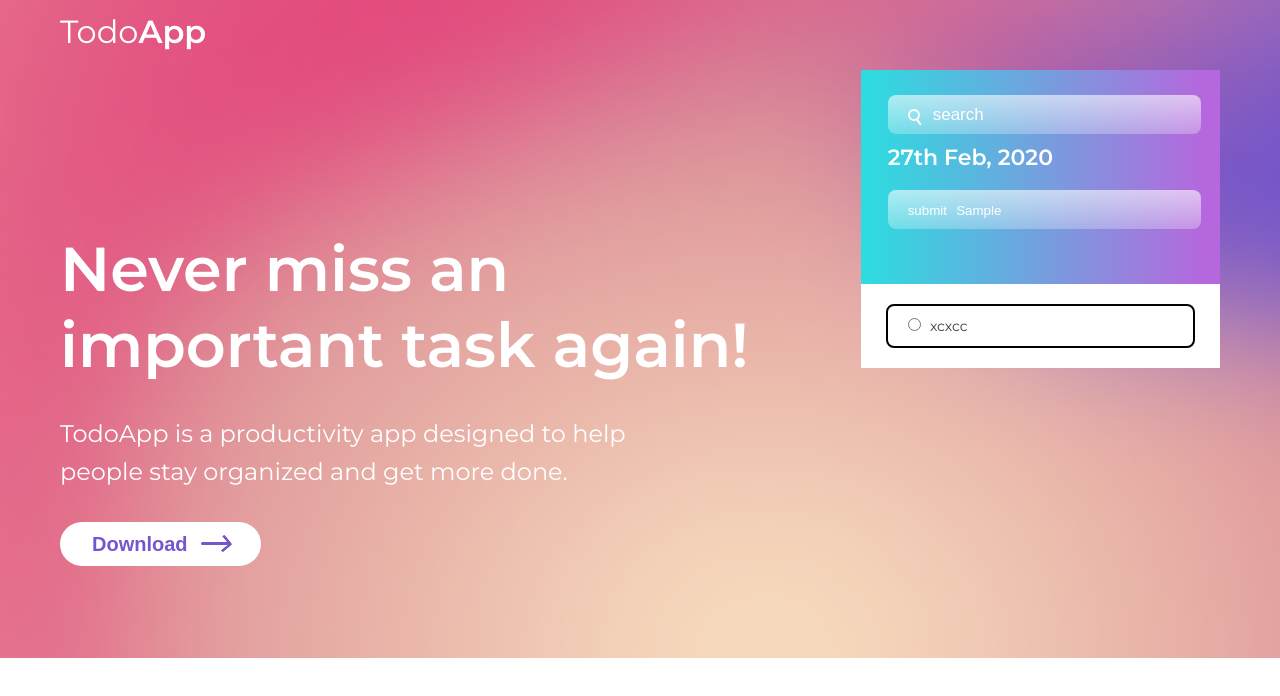
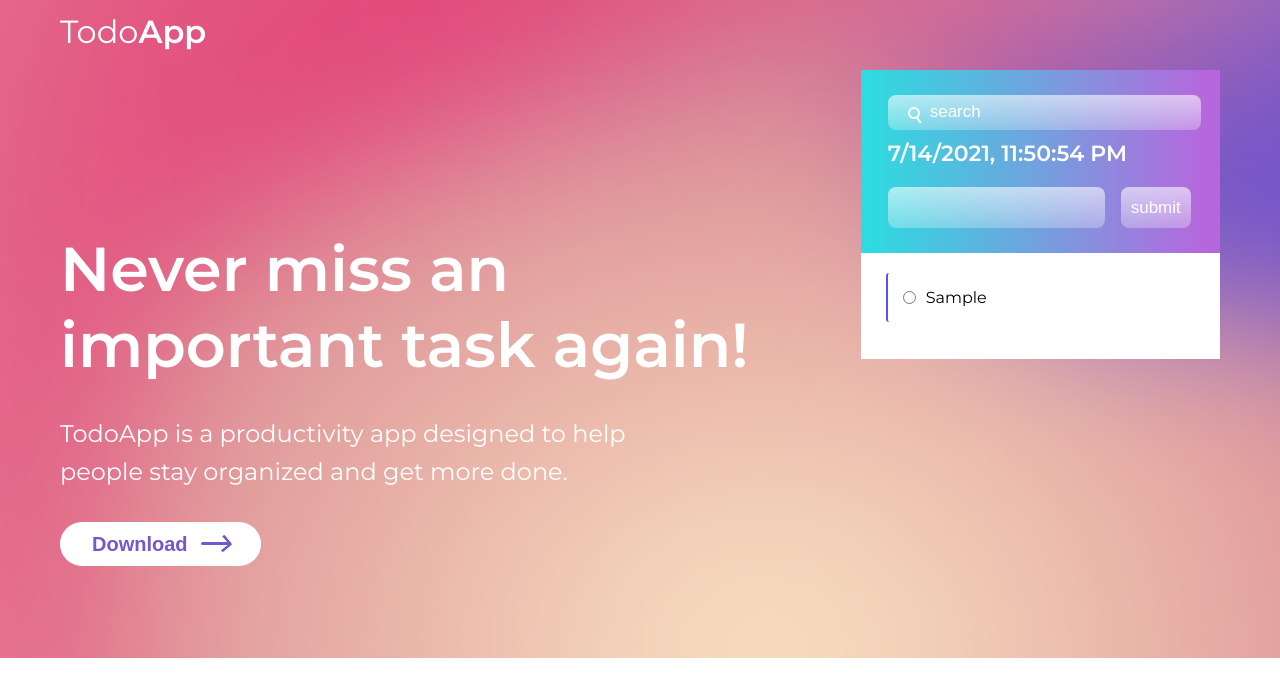
Before and after one commit to Ahmedoudouh/TodoApp, a plain HTML site: page index.html in a window 1280 px wide. Both pictures are taken after typing "Sample" into the empty fields and a click on the button "submit". Drawn offline with Linux system fonts and the light colour scheme.

Commit message:
js add item and remove item and date

```diff
--- a/index.html
+++ b/index.html
@@ -42,26 +42,28 @@
                                     </div>
                                 </div>
                             </button>
-                            <div>
-                                <input class="input-search" type="search" placeholder="search">
+                            <input class="input" type="search" placeholder="search" />
+                        </div>
+                        <div class="positsion">
+                            <span id="date">0</span>
+                        </div>
+                        <div class="todo-container">
+                            <div class="add-task">
+                                <input class="input-text" type="text">
+                                <button class="plus input-text">submit</button>
                             </div>
                         </div>
-                        <p class="la-date">27th Feb, 2020</p>
-                        <div class="border-input margin">
-                            <button class="cta-search">submit</button>
-                            <input class="input-search" type="text">
+                    </div>
+                    <div class="bachground-2 ">
+                        <div class="tasks-content">
                         </div>
                     </div>
-                    <div class="bachground-2">
-                        <div class="border-input a">
-                            <input type="radio"> <span class="style-font">xcxcc</span>
-                        </div>
-                    </div>
-
                 </div>
             </div>
     </header>
-    </div>
 </body>
+<script src="js.js "></script>
 
 </html>
+
+</html>
--- a/js.js
+++ b/js.js
@@ -0,0 +1,67 @@
+let theInput = document.querySelector(".add-task input");
+let theAddButton = document.querySelector(".add-task .plus");
+let tasksContainer = document.querySelector(".tasks-content");
+let tasksCount = document.querySelector(".tasks-count span");
+let tasksCompleted = document.querySelector(".tasks-completed span");
+const removeList = document.querySelector('.deletall');
+// Focus On Input Field
+window.onload = function() {
+    theInput.focus();
+};
+
+// Adding The Task
+theAddButton.onclick = function() {
+
+
+    // Create Main Span Element
+    let mainSpan = document.createElement("span");
+
+    // Create Delete Button
+    let deleteElement = document.createElement("input");
+    deleteElement.setAttribute("type", "radio")
+
+    // Create The Main Span Text
+    let text = document.createTextNode(theInput.value);
+
+    // Create The Delete Button Text
+    let deleteText = document.createTextNode("Delete");
+
+    // Add Text To Main Span
+    mainSpan.appendChild(text);
+
+    // Add Class To Main Span
+    mainSpan.className = 'task-box';
+
+    // Add Text To Delete Button
+    deleteElement.appendChild(deleteText);
+
+    // Add Class To Delete Button
+    deleteElement.className = 'delete';
+
+    // Add Delete Button To Main Span
+    mainSpan.prepend(deleteElement);
+    // Add The Task To The Container
+    tasksContainer.appendChild(mainSpan);
+
+    // Empty The Input
+    theInput.value = '';
+    //
+
+
+};
+
+
+document.addEventListener('click', function(e) {
+
+    // Delete Task
+    if (e.target.className == 'delete') {
+
+        // Remove Current Task
+        e.target.parentNode.remove();
+
+    }
+})
+
+// date
+
+document.getElementById("date").innerHTML = new Date().toLocaleString();
--- a/style.css
+++ b/style.css
@@ -82,6 +82,7 @@ body {
     line-height: 24px;
     color: #7556cd;
     margin-top: 30px;
+    cursor: pointer;
 }
 
 .part-1 {
@@ -125,13 +126,6 @@ body {
     color: #ffffff;
 }
 
-.border-input {
-    padding: 10px 10px 10px 20px;
-    background: linear-gradient( 180deg, rgba(255, 255, 255, 0.6) 0%, rgba(255, 255, 255, 0.276) 100%);
-    border-radius: 8px;
-    grid-column-gap: 8px;
-}
-
 .input-search:hover {
     border: none;
 }
@@ -149,14 +143,6 @@ body {
     height: 2px;
     position: absolute;
     left: 7px;
-}
-
-.group-search {
-    display: flex;
-    padding: 10px 10px 10px 20px;
-    background: linear-gradient( 180deg, rgba(255, 255, 255, 0.6) 0%, rgba(255, 255, 255, 0.276) 100%);
-    border-radius: 8px;
-    grid-column-gap: 8px;
 }
 
 .group-center {
@@ -192,18 +178,97 @@ body {
     flex-wrap: wrap;
 }
 
-.margin {
-    margin-bottom: 30px;
-}
-
-.a {
-    border: 2px solid #020101;
-}
-
 .style-font {
     font-weight: normal;
     font-size: 14px;
     line-height: 19px;
-    color: #3A3A3A;
+    color: #3a3a3a;
     margin-left: 5px;
 }
+
+.todo_container {
+    border-radius: 8px;
+}
+
+.todo_list {
+    font-weight: normal;
+    font-size: 14px;
+    line-height: 19px;
+    color: #3a3a3a;
+    list-style: none;
+    height: 100%;
+    overflow: scroll;
+}
+
+.task-box {
+    border-left: 2px solid #5551ff;
+    border-radius: 3px;
+    padding: 15px;
+    margin-bottom: 17px;
+    color: #000;
+    display: flex;
+    align-items: center;
+    gap: 10px;
+}
+
+.tasks-content {
+    display: grid;
+    row-gap: 18px;
+}
+
+.input-text {
+    border: none;
+    background: linear-gradient( 180deg, rgba(255, 255, 255, 0.6) 0%, rgba(255, 255, 255, 0.276) 100%);
+    border-radius: 8px;
+    padding: 10px 20px;
+    cursor: pointer;
+}
+
+.plus {
+    color: #ffffff;
+    font-style: normal;
+    font-weight: 400;
+    font-size: 17px;
+    line-height: 21px;
+    padding: 10px;
+}
+
+.date {
+    margin: 10px 0 20px;
+}
+
+.group-search {
+    background: linear-gradient( 180deg, rgba(255, 255, 255, 0.6) 0%, rgba(255, 255, 255, 0.276) 100%);
+    border-radius: 8px;
+    padding: 10px 20px;
+    display: flex;
+    column-gap: 10px;
+}
+
+.add-task {
+    display: flex;
+    column-gap: 16px;
+}
+
+.input {
+    border: none;
+    background: none;
+}
+
+.delete {
+    border: 1px solid #5551ff;
+    background: none;
+    border-radius: 5px;
+    padding: 10px;
+    cursor: pointer;
+}
+
+#date {
+    font-weight: 600;
+    font-size: 22px;
+    line-height: 27px;
+}
+
+.positsion {
+    margin: 10px 0 20px;
+}
```
